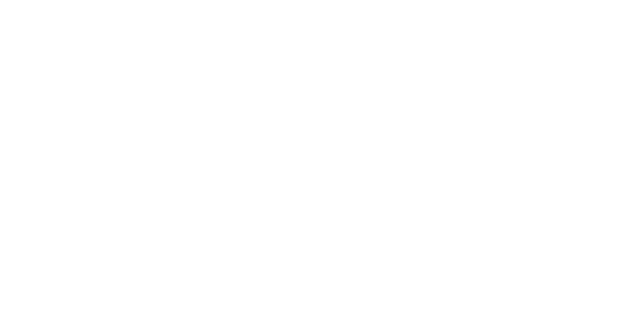
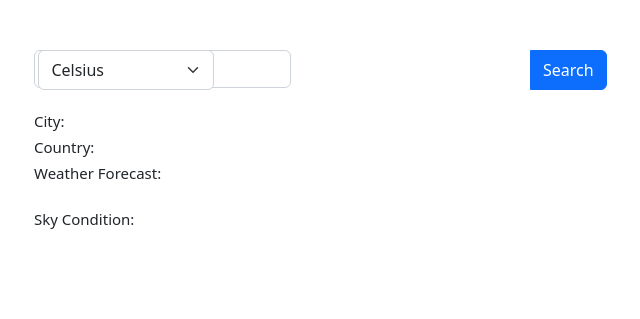
Before and after one commit to Fuad0010/Send-Request-Postman, a plain HTML site: page index.html in a window 1280 px wide. Shown: the whole page, without its empty margins (66-706 px from the left). Drawn offline with nearby package versions, Linux system fonts and the light colour scheme.

Commit message:
feat:Compelete front display

```diff
--- a/assets/css/style.css
+++ b/assets/css/style.css
@@ -0,0 +1,20 @@
+*{
+    padding: 0;
+    margin: 0;
+    box-sizing: border-box;
+}
+.search-tittle{
+    width: 100%;
+    display: flex;
+    padding: 100px;
+    margin: -50px 0px;
+}
+.result{
+    width: 100%;
+    padding: 100px;
+    margin: -200px 0px;
+}
+.result h5{
+    font-weight: 400;
+    font-size: 15px;
+}
--- a/index.html
+++ b/index.html
@@ -5,10 +5,33 @@
     <meta http-equiv="X-UA-Compatible" content="IE=edge">
     <meta name="viewport" content="width=device-width, initial-scale=1.0">
     <link rel="stylesheet" href="/assets/css/style.css">
+    <link href="https://cdn.jsdelivr.net/npm/bootstrap@5.2.0-beta1/dist/css/bootstrap.min.css" rel="stylesheet" integrity="sha384-0evHe/X+R7YkIZDRvuzKMRqM+OrBnVFBL6DOitfPri4tjfHxaWutUpFmBp4vmVor" crossorigin="anonymous">
     <title>Send Request Postman</title>
 </head>
 <body>
+    <div class="search-tittle">
+        <div class="input-group">
+            <div id="search-autocomplete" class="form-outline">
+              <input placeholder="Search city" type="search" id="form1" class="form-control" />
+              <label class="form-label" for="form1"></label>
+            </div>
+            <button style="position:relative;right: -240px;height:40px;" type="button" class="btn btn-primary">Search
+              <i class="fas fa-search"></i>
+            </button>
+          </div>
+    <select style="height: 40px; width:200px; right: 900px; position: relative;" class="form-select" aria-label="Default select example">
+        <option value="1">Celsius</option>
+        <option value="2">Fahrenheit</option>
+      </select>
+    </div>
+    <div class="result">
+        <h5>City:</h5>
+        <h5>Country:</h5>
+        <h5>Weather Forecast:</h5>
+        <h5 style="position: relative; top: 20px;">Sky Condition:</h5>
+    </div>
 
 </body>
+<script src="https://cdn.jsdelivr.net/npm/bootstrap@5.2.0-beta1/dist/js/bootstrap.bundle.min.js" integrity="sha384-pprn3073KE6tl6bjs2QrFaJGz5/SUsLqktiwsUTF55Jfv3qYSDhgCecCxMW52nD2" crossorigin="anonymous"></script>
 <script src="/assets/script/script.js"></script>
 </html>
```
